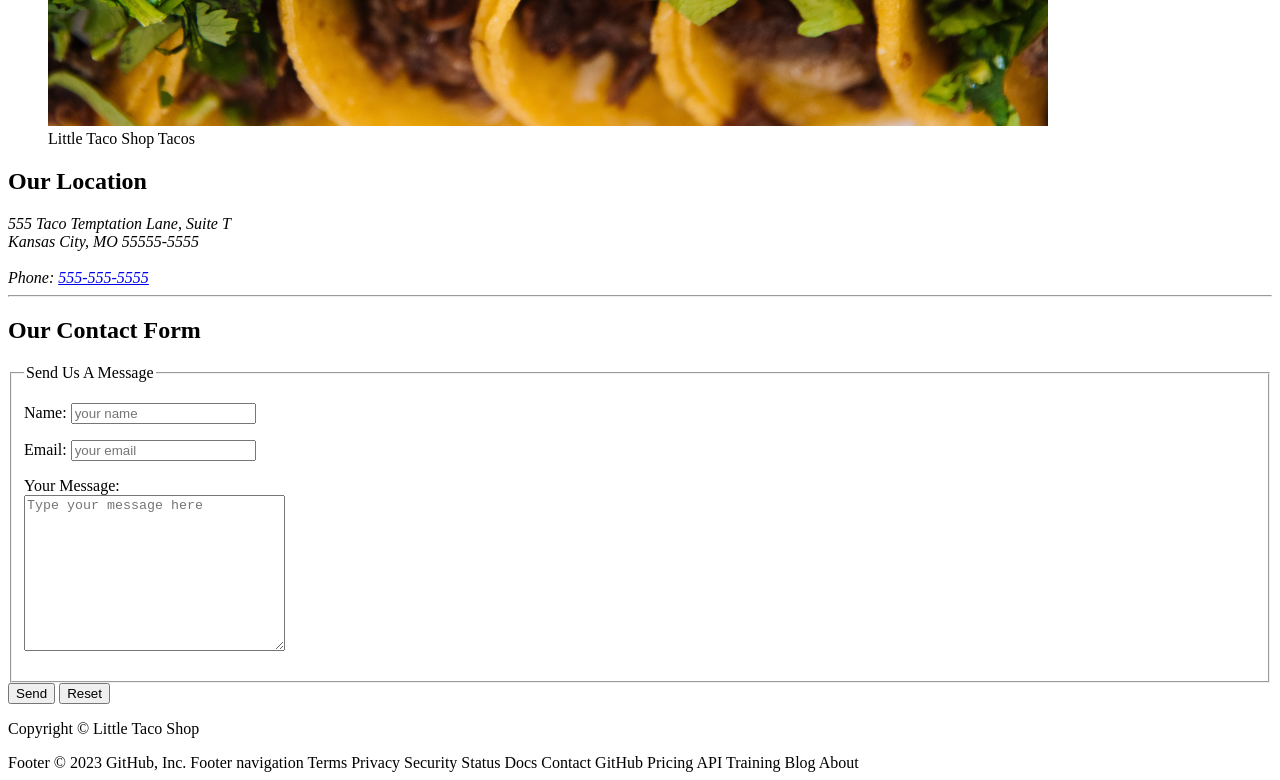
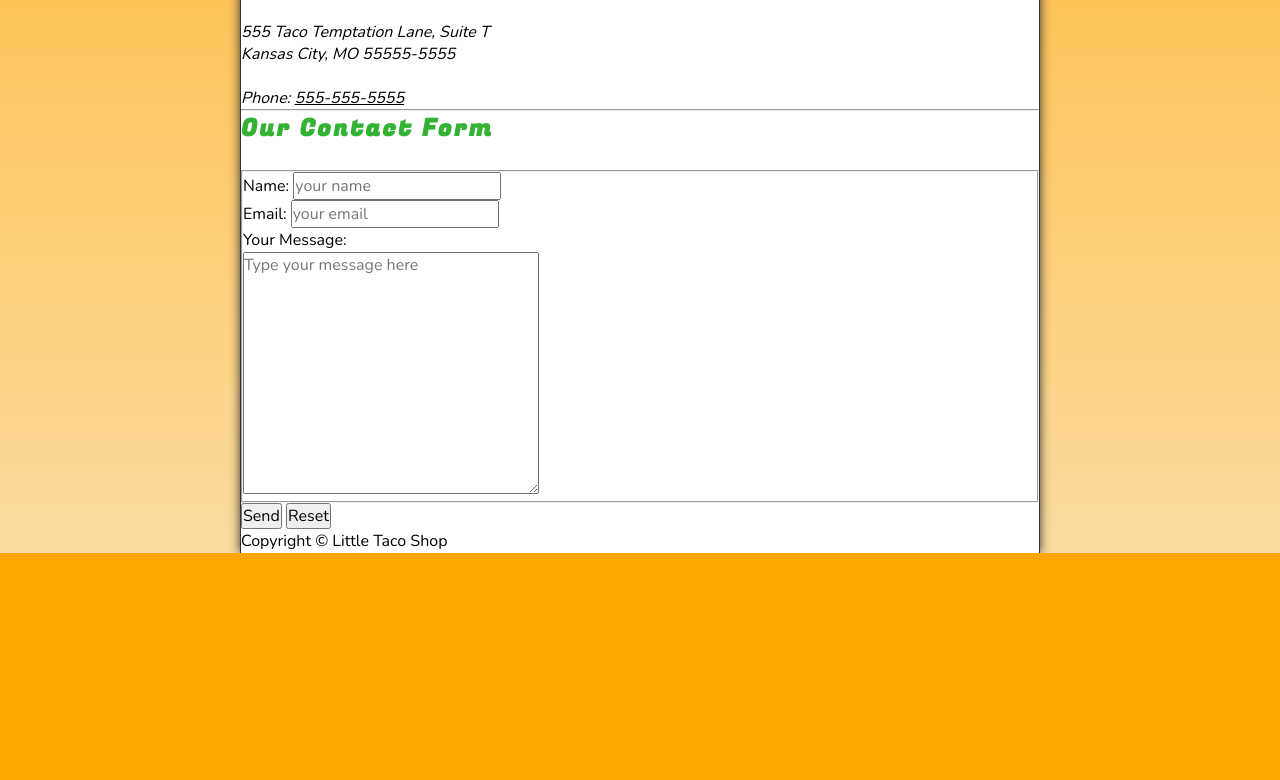
Before and after one commit to alxchiri/css-project, a plain HTML site: page contact.html in a window 1280 px wide. Shown: the part 691-1471 px from the top of the page. After the commit the page ends 1244 px from the top, so only its background shows below. Drawn offline with nearby package versions, Linux system fonts and the light colour scheme; a script that the page names is missing.

Commit message:
am facut variabile

```diff
--- a/contact.html
+++ b/contact.html
@@ -91,17 +91,3 @@
 </body>
 
 </html>
-Footer
-© 2023 GitHub, Inc.
-Footer navigation
-Terms
-Privacy
-Security
-Status
-Docs
-Contact GitHub
-Pricing
-API
-Training
-Blog
-About
--- a/css/style.css
+++ b/css/style.css
@@ -1 +1,106 @@
 @import url('https://fonts.googleapis.com/css2?family=Fugaz+One&family=Nunito&display=swap');
+
+/* || RESET */
+*,
+* ::after,
+* ::before {
+    margin: 0;
+    padding: 0;
+    box-sizing: border-box;
+}
+
+img {
+    display: block;
+max-width: 100%;
+height: auto;
+}
+
+input, button, textarea {
+    font: inherit;
+}
+
+ /* || VARIABLES */
+
+ :root {
+    /* FONTS */
+    --FF: "Nunito", sans-serif;
+    --FF-HEADINGS: "Fugaz One", cursive;
+    --FS: clamp(1 rem, 2.2vh, 1.5rem);
+
+/* COLORS */
+ --BGCOLOR: orange;
+ --BGCOLOR-FADE: rgb(252, 220, 160);
+ --BGIMAGE: linear-gradient( to bottom, var(--BGCOLOR), var(--BGCOLOR-FADE));
+ --BODY-BGCOLOR:#FFF;
+ --FONT-COLOR: #000;
+ --BORDER-COLOR:#333;
+ --HIGHLIGHT-COLOR: rgb(51, 178, 51);
+ --LINK-COLOR:#000;
+ --LINK-HOVER: hsla(0, 0%, 0%, 0.6);
+ --LINK-ACTIVE: orange;
+
+ /* BORDERS */
+--BORDERS: 1px solid var(--BORDER-COLOR);
+
+ }
+
+ /* || UTILITY CLASSES */
+ .offscreen{
+     position: absolute;
+     left: -10000px;
+ }
+ .nowrap {
+    white-space: nowrap;
+ }
+ .center {
+    text-align: center;
+ }
+
+ /*  || GENERAL STYLES */
+
+ html {
+    scroll-behavior: smooth;
+    font-size: var(--FS);
+    font-family: var(--FF);
+    background-color: var(--BGCOLOR);
+    background-image: var(--BGIMAGE);
+
+
+ }
+ body{
+    background-color: var(--BODY-BGCOLOR);
+    color: var(--FONT-COLOR);
+    min-height: 100vh;
+    max-width: 800px;
+    margin: 0 auto;
+    border-left: var(--BORDERS);
+    border-right: var(--BORDERS);
+    box-shadow: 0 0 10px var(--BORDER-COLOR);
+
+ }
+
+ h1, h2, h3{
+    font-family: var(--FF-HEADINGS);
+    letter-spacing: 0.1em;
+ }
+ h2, h3 {
+    margin-bottom: 1em;
+    color: var(--HIGHLIGHT-COLOR);
+
+ }
+
+ p {
+    line-height: 1.5;
+
+ }
+ a:any-link{
+    color:var(--LINK-COLOR);
+
+ }
+ a:hover, a:focus-visible {
+    color: var(--LINK-HOVER);
+
+ }
+ a:active{
+    color:var(--LINK-ACTIVE);
+ }
```
Also changed, not shown: hours.html (+0 -14 lines).
